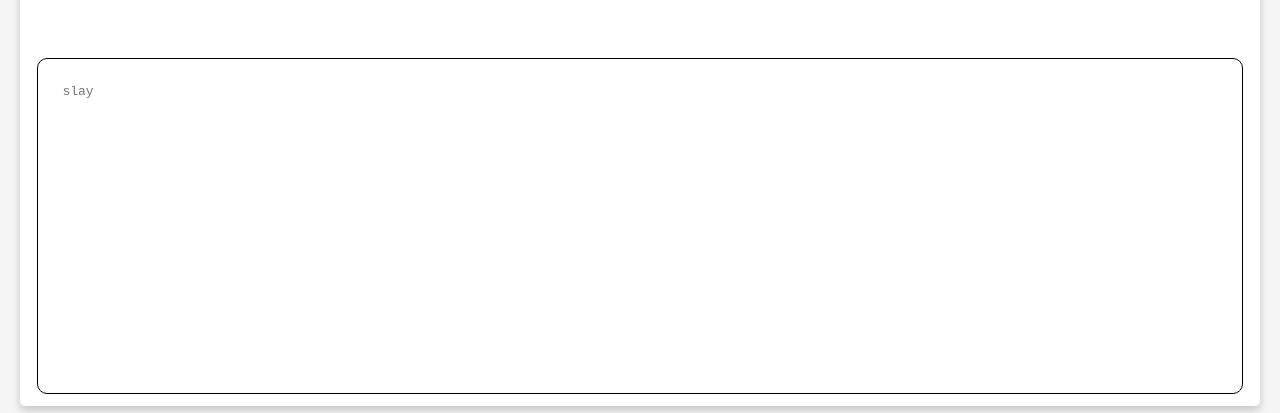
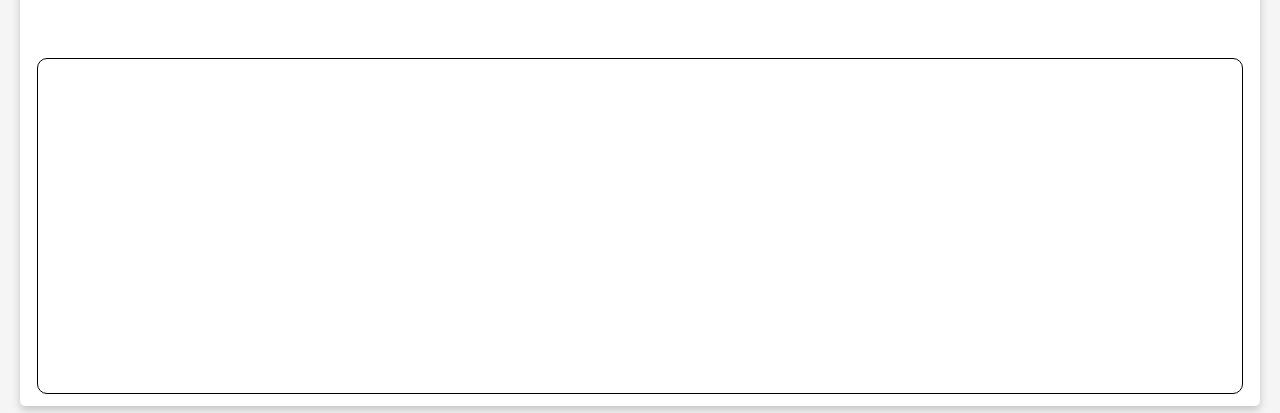
Before and after one commit to ryannarnoldd/FaithTasks, a React (Create React App) app: page / in a window 1280 px wide. Shown: the part 384-797 px from the top of the page. Built offline with nearby package versions, Linux system fonts and the light colour scheme.

Commit message:
New verse and default

```diff
--- a/src/Utils.js
+++ b/src/Utils.js
@@ -66,14 +66,6 @@ export const getVerse = (verse) => {
     return [verseText, verseLink]
 }
 
-export const getRandomQuestion = () => {
-    const questions = [
-        "slay"
-    ]
-
-    return questions[Math.floor(Math.random() * questions.length)];
-}
-
 export const getStreak = () => {
     const dates = JSON.parse(localStorage.getItem("dates")) || {};
     const keys = Object.keys(dates).sort().reverse();
--- a/src/components/Task.js
+++ b/src/components/Task.js
@@ -1,5 +1,5 @@
 import { React, useState, useEffect } from 'react';
-import { getDateString, getVerse, getRandomQuestion } from '../Utils.js';
+import { getDateString, getVerse } from '../Utils.js';
 import '../style.scss';
 
 function getTotalData(date, complete, notes) {
@@ -59,7 +59,7 @@ const Task = ({ date, task: { title, verse, question }}) => {
       <button id="share" onClick={ copyToClipboard }>Share!</button>
       <button id="complete" value="false" onClick={ updateComplete } style={{marginTop: '0.5em', backgroundColor: (complete ? 'green' : '#aa0000')}}>{complete ? "Complete" : "Incomplete"}</button>
 
-      <textarea id="notes" placeholder={ question || getRandomQuestion() } value={ notes } onChange={(e) => setNotes(e.target.value)}></textarea>
+      <textarea id="notes" placeholder={ question } value={ notes } onChange={(e) => setNotes(e.target.value)}></textarea>
 
     </div>
   );
```
